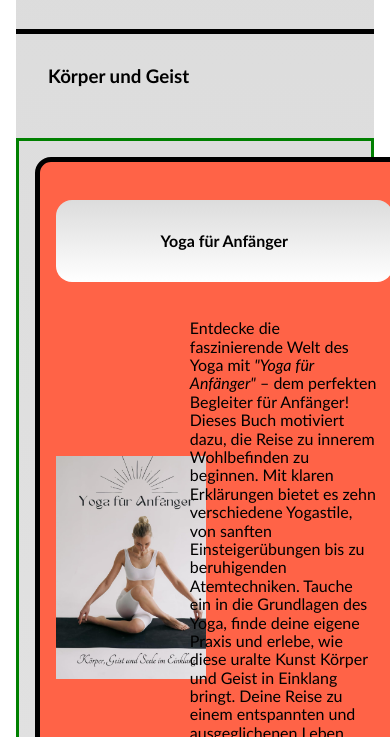
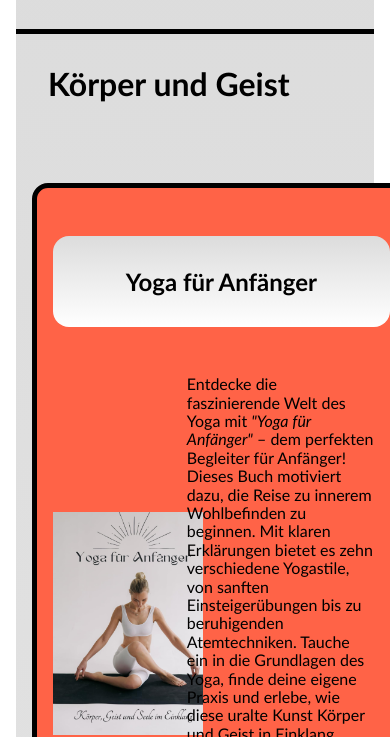
Before and after one commit to EricRump/Buchladen, a plain HTML site: page index.html in a window 390 px wide. Shown: the part 727-1464 px from the top of the page. Drawn offline with nearby package versions, Linux system fonts and the light colour scheme.

Commit message:
feat: font-size erhöht

```diff
--- a/style.css
+++ b/style.css
@@ -27,6 +27,7 @@ h2 {
 
 h3 {
   padding: 2rem;
+  font-size: 2rem;
   border-top: 5px solid black;
 }
 
@@ -39,7 +40,6 @@ main {
 main div {
   display: grid;
   grid-template-columns: 1fr 1fr;
-  border: 3px solid red;
   margin-bottom: 2rem;
 }
 
@@ -64,6 +64,7 @@ main div {
   padding: 2rem;
   border-radius: 1rem;
   text-align: center;
+  font-size: 1.5rem;
 }
 
 .cover {
@@ -117,7 +118,6 @@ footer {
   main div {
     display: grid;
     grid-template-columns: 1fr;
-    border: 3px solid green;
   }
   .cover {
     width: 150px;
```
